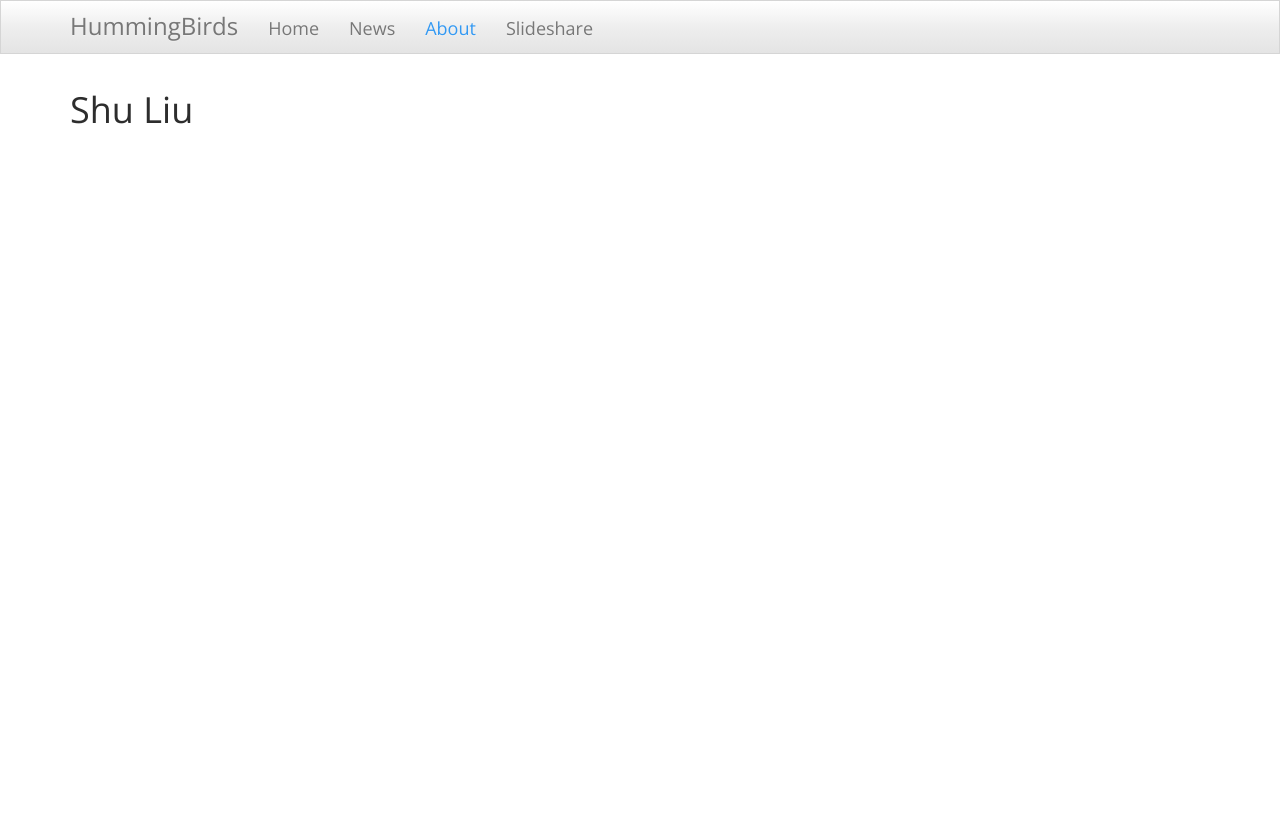
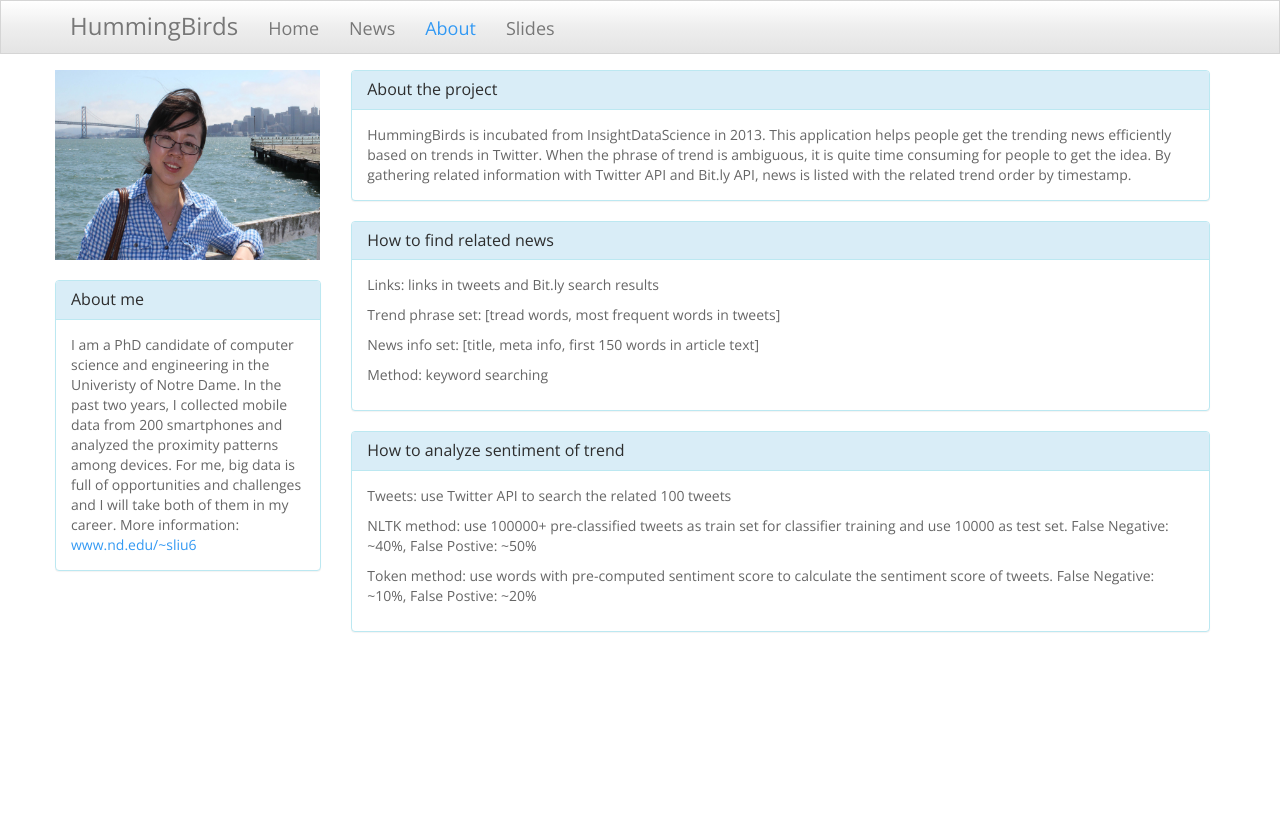
Before and after one commit to luckyshu/hummingbirds, a Flask app: page /about in a window 1280 px wide. Shown: the top 831 px of the page. Run offline with Flask 2, Linux system fonts and the light colour scheme; some libraries are stand-ins or nearby versions.

Commit message:
add about.html

```diff
--- a/app/app.py
+++ b/app/app.py
@@ -89,9 +89,9 @@ def news():
 def about():
     return render_template('about.html')
 
-@app.route('/slideshare')
-def slideshare():
-    return render_template('slideshare.html')
+@app.route('/slides')
+def slides():
+    return render_template('slides.html')
 
 @app.before_request
 def db_connect():
--- a/app/templates/404.html
+++ b/app/templates/404.html
@@ -7,7 +7,7 @@
   </div>
 
   <div class="col-lg-9">
-    <img src='/static/img/404.jpg'>
+    <img src='../static/img/404.jpg'>
   </div>
 </div>
 
--- a/app/templates/about.html
+++ b/app/templates/about.html
@@ -2,8 +2,54 @@
 
 {% block content %}
       <!-- Main component for a primary marketing message or call to action -->
-      <div>
-        <h1>Shu Liu</h1>
-      </div>
+<div class="row">
+	<div class="col-lg-3">
+		<img src="static/img/Shu_SF.jpg" width="265" height="190">
+		<br>
+		<br>
+		<div class="panel panel-info">
+			<div class="panel-heading">
+				<h3 class="panel-title">About me</h3>
+			</div>
+			<div class="panel-body">
+			I am a PhD candidate of computer science and engineering in the Univeristy of Notre Dame. In the past two years, I collected mobile data from 200 smartphones and analyzed the proximity patterns among devices. For me, big data is full of opportunities and challenges and I will take both of them in my career. More information: <a href="http://www.nd.edu/~sliu6">www.nd.edu/~sliu6</a>
+			</div>
+		</div>
+	</div>
+
+	<div class="col-lg-9">
+		<div class="panel panel-info">
+			<div class="panel-heading">
+				<h3 class="panel-title">About the project</h3>
+			</div>
+			<div class="panel-body">
+			HummingBirds is incubated from InsightDataScience in 2013. This application helps people get the trending news efficiently based on trends in Twitter. When the phrase of trend is ambiguous, it is quite time consuming for people to get the idea. By gathering related information with Twitter API and Bit.ly API, news is listed with the related trend order by timestamp.
+			</div>
+		</div>
+
+		<div class="panel panel-info">
+			<div class="panel-heading">
+				<h3 class="panel-title">How to find related news</h3>
+			</div>
+			<div class="panel-body">
+			<p>Links: links in tweets and Bit.ly search results</p>
+			<p>Trend phrase set: [tread words, most frequent words in tweets]</p>
+			<p>News info set: [title, meta info, first 150 words in article text]</p>
+			<p>Method: keyword searching </p>
+			</div>
+		</div>
+
+		<div class="panel panel-info">
+			<div class="panel-heading">
+				<h3 class="panel-title">How to analyze sentiment of trend</h3>
+			</div>
+			<div class="panel-body">
+			<p>Tweets: use Twitter API to search the related 100 tweets</p>
+			<p>NLTK method: use 100000+ pre-classified tweets as train set for classifier training and use 10000 as test set. False Negative: ~40%, False Postive: ~50%</p>
+			<p>Token method: use words with pre-computed sentiment score to calculate the sentiment score of tweets. False Negative: ~10%, False Postive: ~20%</p>
+		</div>
+	</div>
+
+</div>
 
 {% endblock %}
--- a/app/templates/index.html
+++ b/app/templates/index.html
@@ -7,7 +7,7 @@
 
 <style type="text/css">
 body {
-background: url("/static/img/HummingBird4.jpg") no-repeat center center fixed;
+background: url("../static/img/HummingBird4.jpg") no-repeat center center fixed;
 -webkit-background-size: cover;
 -moz-background-size: cover;
 -o-background-size: cover;
--- a/app/templates/layout.html
+++ b/app/templates/layout.html
@@ -9,8 +9,8 @@
     <title>HammingBirds</title>
 
     <!-- Bootstrap core CSS -->
-    <link href="/static/css/bootstrap.css" rel="stylesheet">
-    <link href="/static/css/bootstrap-responsive.css" rel="stylesheet">
+    <link href="../static/css/bootstrap.css" rel="stylesheet">
+    <link href="../static/css/bootstrap-responsive.css" rel="stylesheet">
 
     <!-- HTML5 shim and Respond.js IE8 support of HTML5 elements and media queries -->
     <!--[if lt IE 9]>
@@ -79,7 +79,7 @@
             {{ nav_link('index', 'Home') }}
             {{ nav_link('news', 'News') }}
             {{ nav_link('about', 'About') }}
-            {{ nav_link('slideshare', 'Slideshare') }}
+            {{ nav_link('slides', 'Slides') }}
           </ul>
         </div><!--/.nav-collapse -->
       </div>
```
Also changed, not shown: app/static/img/Shu_SF.jpg (added), app/templates/slides.html (renamed from app/templates/slideshare.html).
